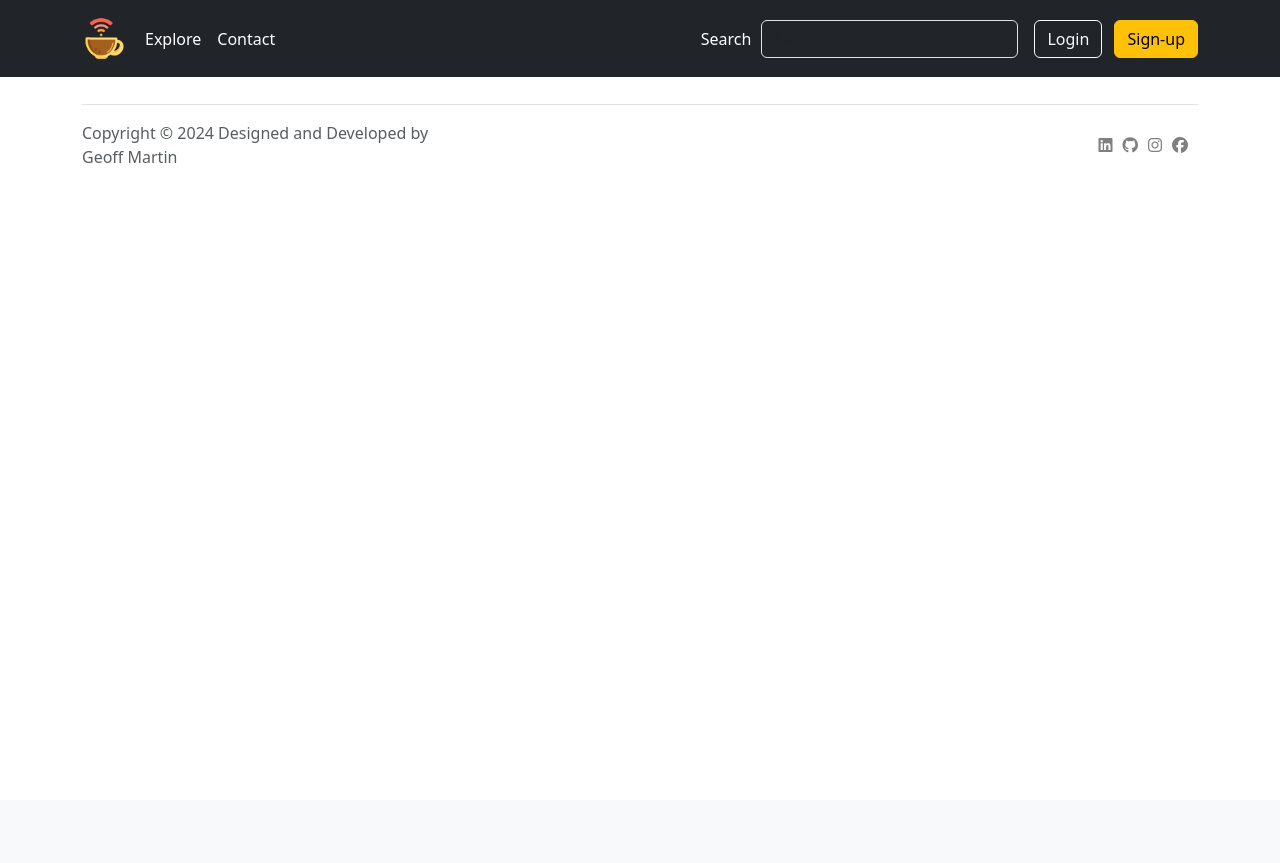
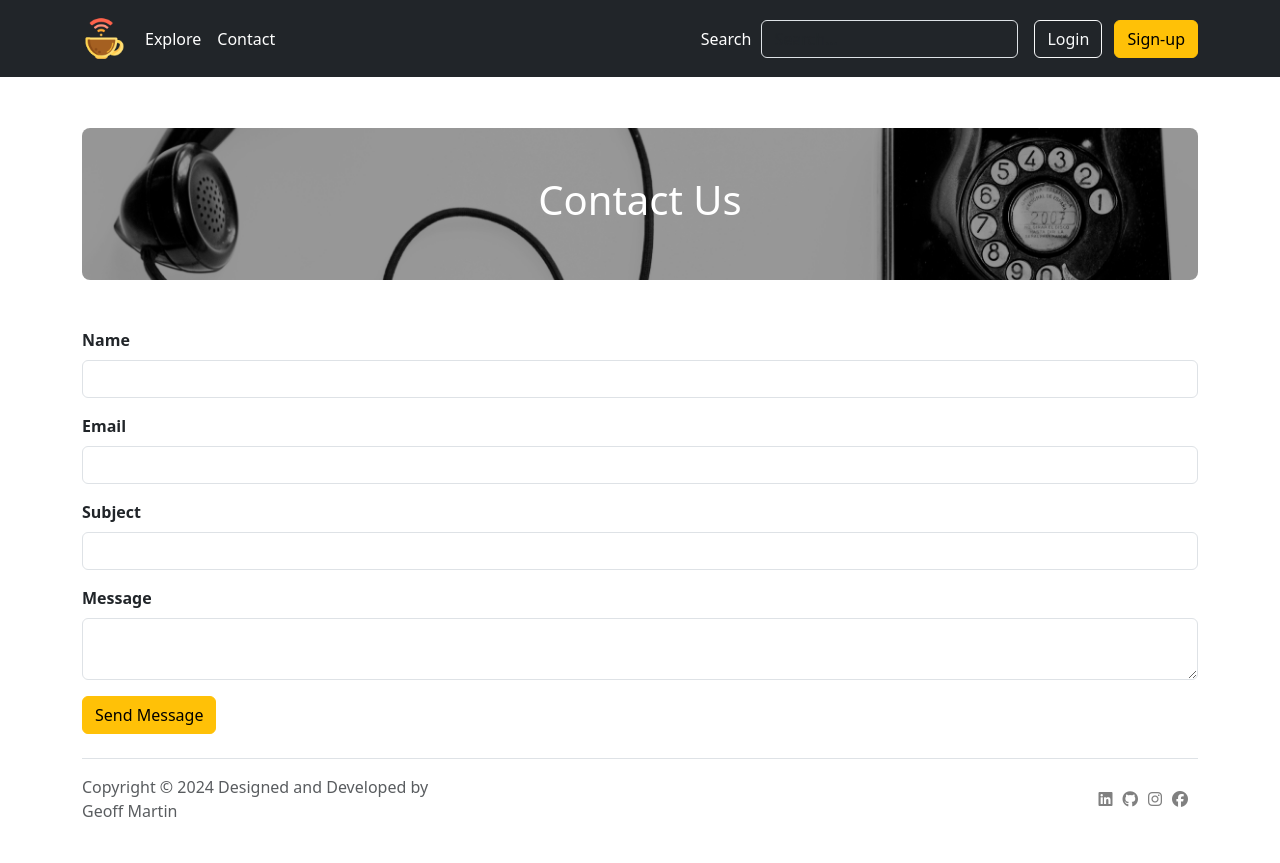
Before and after one commit to geoffm39/cafe-and-wifi-website, a Flask app: page /contact in a window 1280 px wide. Before the commit the page ends 163 px from the top, so only its background shows below. Run offline with Flask 3, Linux system fonts and the light colour scheme; some libraries are stand-ins or nearby versions.

Commit message:
complete contact route, form and template

```diff
--- a/app/forms.py
+++ b/app/forms.py
@@ -47,3 +47,11 @@ class AddCafeForm(FlaskForm):
 class CommentForm(FlaskForm):
     comment = CKEditorField('Comment', validators=[DataRequired()])
     submit = SubmitField('Post Comment')
+
+
+class ContactForm(FlaskForm):
+    name = StringField('Name', validators=[DataRequired()])
+    email = StringField('Email', validators=[DataRequired()])
+    subject = StringField('Subject', validators=[DataRequired()])
+    message = CKEditorField('Message', validators=[DataRequired()])
+    submit = SubmitField('Send Message')
--- a/app/routes.py
+++ b/app/routes.py
@@ -6,8 +6,9 @@ from functools import wraps
 from app import app, login_manager, db
 from gravatar import get_gravatar_url
 from app.models import User, Cafe, Comment, Rating
-from app.forms import LoginForm, RegisterForm, AddCafeForm, CommentForm, ProfileForm, PasswordForm
+from app.forms import LoginForm, RegisterForm, AddCafeForm, CommentForm, ProfileForm, PasswordForm, ContactForm
 from utils.boolean_converter import convert_booleans_to_symbols, get_boolean_inputs
+from utils.email import receive_email
 
 
 @login_manager.user_loader
@@ -287,6 +288,16 @@ def toggle_favourite(cafe_id):
     return redirect(url_for('login'))
 
 
-@app.route('/contact')
+@app.route('/contact', methods=['GET', 'POST'])
 def contact():
-    return render_template('contact.html')
+    contact_form = ContactForm()
+    if contact_form.validate_on_submit():
+        name = contact_form.name.data
+        email = contact_form.email.data
+        subject = contact_form.subject.data
+        message = contact_form.message.data
+        email_message = f'Name: {name}\nEmail: {email}\n{message}'
+        receive_email(subject, email_message)
+        flash('Message Sent. We will get back to you soon!', 'warning')
+        return redirect(url_for('contact'))
+    return render_template('contact.html', form=contact_form)
--- a/app/templates/contact.html
+++ b/app/templates/contact.html
@@ -1,6 +1,20 @@
+{% from "bootstrap5/form.html" import render_form %}
+{% from "bootstrap5/utils.html" import render_messages %}
 {% extends 'base.html' %}
 
 {% block title %}Explore new Places{% endblock %}
 
 {% block content %}
+<div class="container my-5">
+    <div class="p-5 text-center bg-body-tertiary rounded-3 cafe-jumbotron position-relative"
+         style="background-image: url('/static/images/contact.jpg'); background-size: cover; background-position: center;">
+        <h1 class="text-body-emphasis">Contact Us</h1>
+    </div>
+</div>
+<div class="container">
+    {{ render_messages() }}
+    {{ ckeditor.load() }}
+    {{ ckeditor.config(name='message') }}
+    {{ render_form(form, novalidate=True, button_style='btn btn-warning') }}
+</div>
 {% endblock %}
```
Also changed, not shown: app/static/images/contact.jpg (added).
